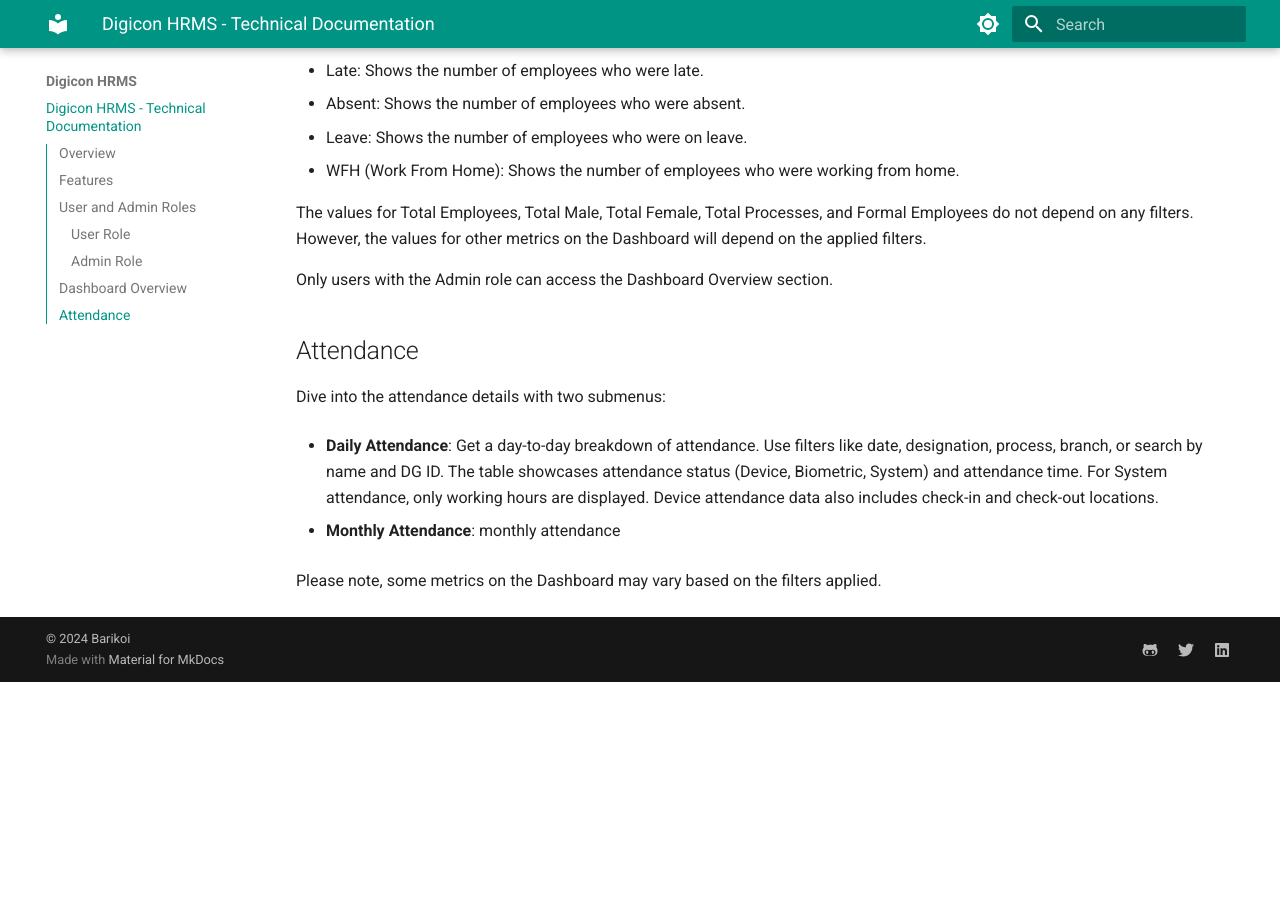
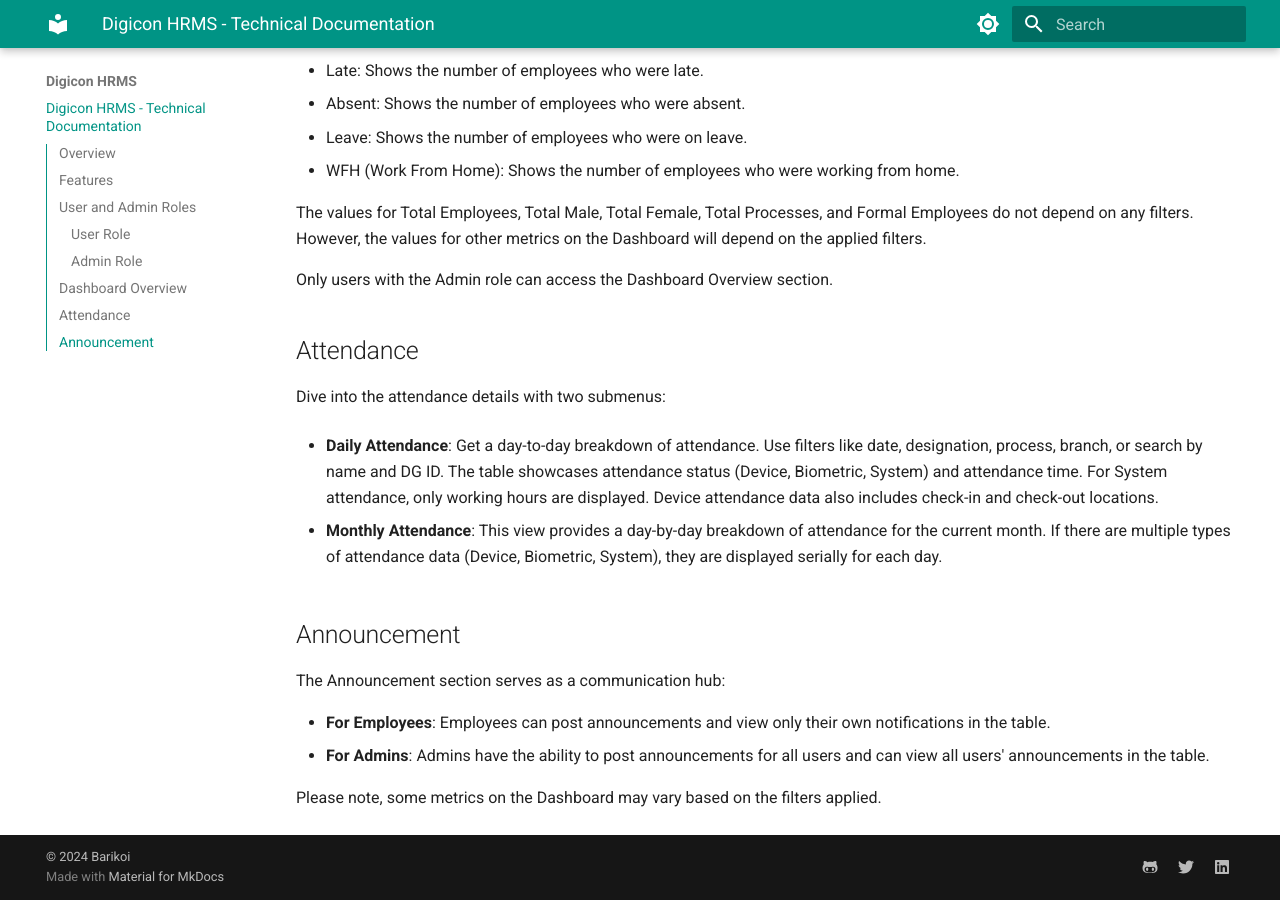
Before and after one commit to sarikamahboob/docs, an MkDocs documentation site: the page built from docs/Digicon HRMS/index.md, in a window 1280 px wide and 900 px high, scrolled down 1861 px. Built offline with MkDocs 1.6.1 and Material for MkDocs 9.7.7, drawn with Linux system fonts in a browser that asks for light colours; before the commit the page ends 2543 px from its top, so only the background shows below that.

Commit message:
monthly attendance and announcement section documentation

```diff
--- a/docs/Digicon HRMS/index.md
+++ b/docs/Digicon HRMS/index.md
@@ -72,6 +72,13 @@ Dive into the attendance details with two submenus:
 
 - **Daily Attendance**: Get a day-to-day breakdown of attendance. Use filters like date, designation, process, branch, or search by name and DG ID. The table showcases attendance status (Device, Biometric, System) and attendance time. For System attendance, only working hours are displayed. Device attendance data also includes check-in and check-out locations.
 
-- **Monthly Attendance**: monthly attendance
+- **Monthly Attendance**: This view provides a day-by-day breakdown of attendance for the current month. If there are multiple types of attendance data (Device, Biometric, System), they are displayed serially for each day.
+
+## Announcement
+
+The Announcement section serves as a communication hub:
+
+- **For Employees**: Employees can post announcements and view only their own notifications in the table.
+- **For Admins**: Admins have the ability to post announcements for all users and can view all users' announcements in the table.
 
 Please note, some metrics on the Dashboard may vary based on the filters applied.
```
